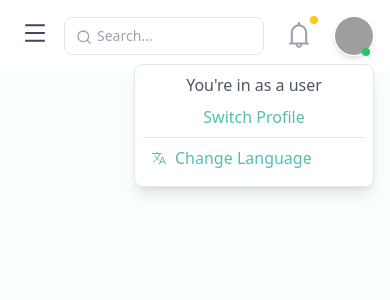
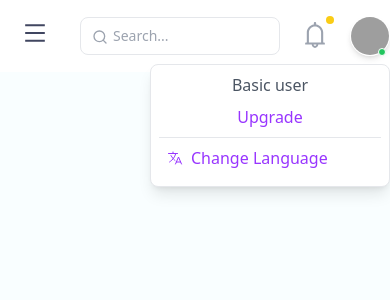
Before and after one commit to Simeon-Azeh/sidecapp, a React (Vite) app: page /dashboard in a window 390 px wide. Both pictures are taken after a click on the picture 354 px from the left and 36 px from the top of the page. Shown: the top 300 px of the page. Built offline with nearby package versions, Linux system fonts and the light colour scheme; grey boxes are pictures that could not be loaded.

Commit message:
dashboard responsiveness

```diff
--- a/src/components/Navbar.jsx
+++ b/src/components/Navbar.jsx
@@ -38,7 +38,7 @@ function Navbar() {
   };
 
   return (
-    <div className="flex bg-white flex-col-reverse md:flex-row justify-between items-center px-4 md:px-14 py-4">
+    <div className="flex bg-white justify-center md:flex-row md:justify-between items-center  md:px-14 py-4">
       <h1 className="text-lg hidden md:flex items-center gap-2 font-semibold text-gray-500">
       {greeting}, <span className="text-[#9835ff] text-[22px]">Simeon!</span>
       <MdWavingHand className="wave-icon" />
@@ -81,12 +81,12 @@ function Navbar() {
 
           {dropdownOpen && (
             <div className="absolute right-0 mt-2 w-60 p-2 bg-white border rounded-lg shadow-lg z-10">
-                <p className="text-gray-600 text-center font-medium ">You're in as a user</p>
-              <button className="w-full text-[#57bdb1] text-center p-2 hover:bg-gray-100">
-                Switch Profile
+                <p className="text-gray-600 text-center font-medium ">Basic user</p>
+              <button className="w-full text-[#9835ff] text-center p-2 hover:bg-gray-100">
+               Upgrade
               </button>
               <hr />
-              <button className="w-full text-[#57bdb1] text-center p-2 hover:bg-gray-100 flex items-center gap-2" onClick={toggleLanguageDropdown}>
+              <button className="w-full text-[#9835ff] text-center p-2 hover:bg-gray-100 flex items-center gap-2" onClick={toggleLanguageDropdown}>
               <IoLanguageOutline /> Change Language
               </button>
               {languageDropdownOpen && (
@@ -102,7 +102,7 @@ function Navbar() {
 
             </div>
           )}
-          <span className="absolute top-8 right-1 w-2 h-2 bg-green-500 rounded-full" title="Online"></span>
+          <span className="absolute top-8 right-1 w-2 h-2 bg-green-500 border border-white border-solid rounded-full" title="Online"></span>
         </div>
       </div>
     </div>
```
